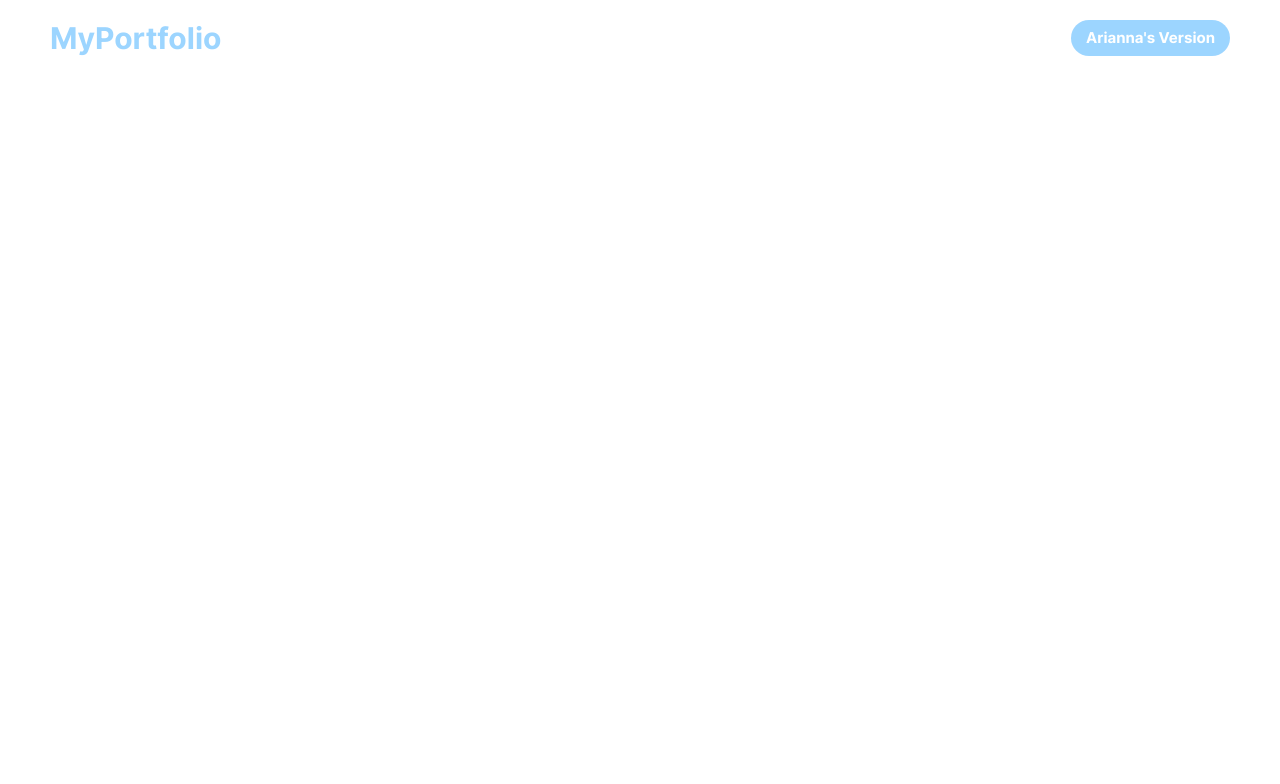
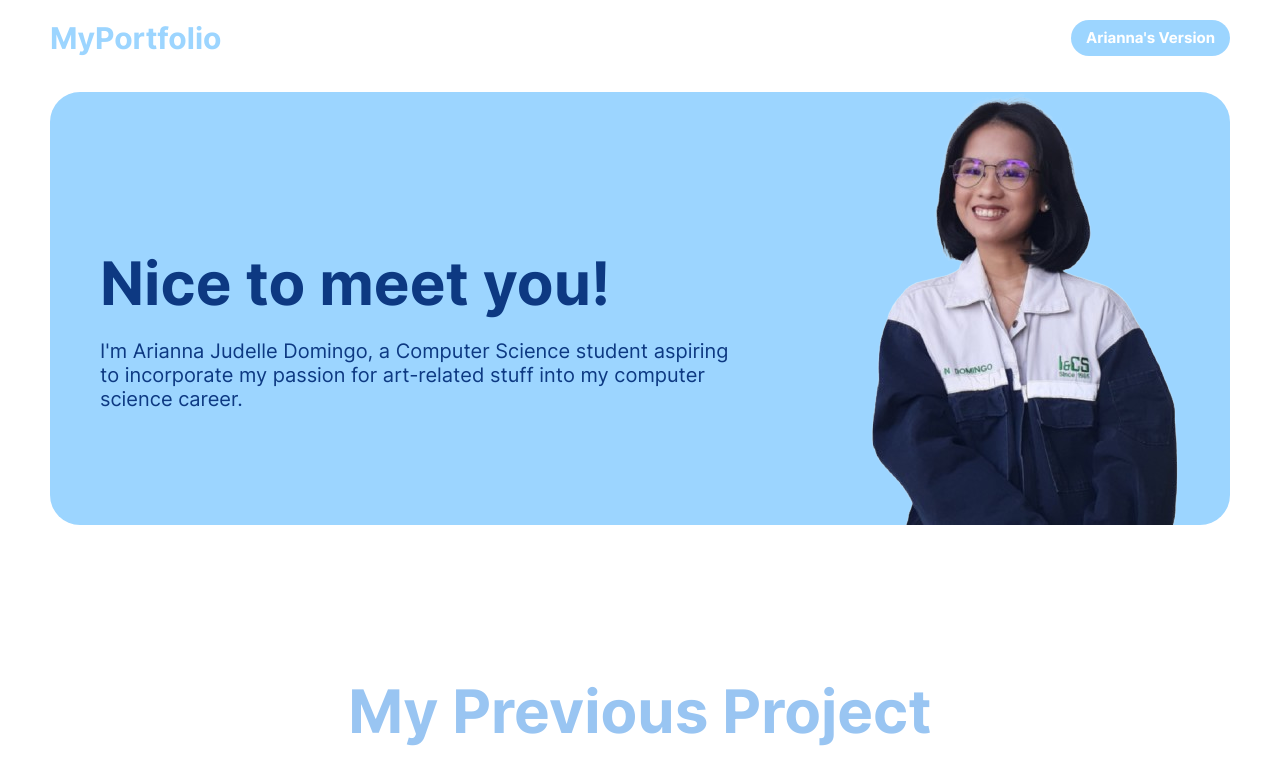
Before and after one commit to CMSC100-Laboratory/exercise-2-html-and-css-addomingo, a plain HTML site: page index.html in a window 1280 px wide. Drawn offline with Linux system fonts and the light colour scheme.

Commit message:
ui: add featured image

```diff
--- a/index.html
+++ b/index.html
@@ -5,10 +5,24 @@
         <link rel="stylesheet" href="styles.css">
     </head>
     <body>
+        <!-- navigation bar (nonfunctional) -->
         <nav>
             <div class="top-name">MyPortfolio</div>
             <div class="top-button">Arianna's Version</div>
         </nav>
+        <br> <br>
+
+        <!-- featured image and introduction -->
+        <div class="feature">
+            <div class="feature-content">
+                <p class="darkblue-header">Nice to meet you!</p>
+                <p class="intro">I'm Arianna Judelle Domingo, a Computer Science student aspiring to incorporate my passion for art-related stuff into my computer science career.</p>
+            </div>
+            <img src="images/arianna.png" id="ari">
+        </div>
+        <br> <br> <br> <br> <br>
+
+        <p class="section-header">My Previous Project</p>
 
     </body>
 </html>
--- a/styles.css
+++ b/styles.css
@@ -17,18 +17,17 @@ body {
     margin-right: 50px;
 }
 
+/* styling for navigation */
 nav {
     display: flex;
     justify-content: space-between;
 }
-
 .top-name {
     font-family: 'Inter';
     font-weight: bold;
     font-size: 30px;
     color: #9CD5FF;
 }
-
 .top-button {
     font-family: 'Inter';
     font-weight: bold;
@@ -39,3 +38,42 @@ nav {
     background-color: #9CD5FF;
     border-radius: 18px;
 }
+
+/* styling for featured photo */
+.feature {
+    display: flex;
+    background-color: #9CD5FF;
+    border-radius: 30px;
+    padding-left: 50px;
+    padding-right: 50px;
+    justify-content: space-between;
+}
+.feature-content {
+    display: flex;
+    flex-direction: column;
+    justify-content: center;
+    /* background-color: #e14310; */
+}
+.darkblue-header {
+    color: #0D3982;
+    font-size: 60px;
+    font-family: 'Inter';
+    font-weight: bold;
+    margin-bottom: 0;
+}
+.intro {
+    color: #0D3982;
+    font-size: 20px;
+    font-family: 'Inter';
+    font-weight: regular;
+    max-width: 650px;
+}
+
+.section-header {
+    color: #99C5F2;
+    font-size: 60px;
+    font-family: 'Inter';
+    font-weight: bold;
+    margin-bottom: 0;
+    text-align: center;
+}
```
Also changed, not shown: images/arianna.png (added).
